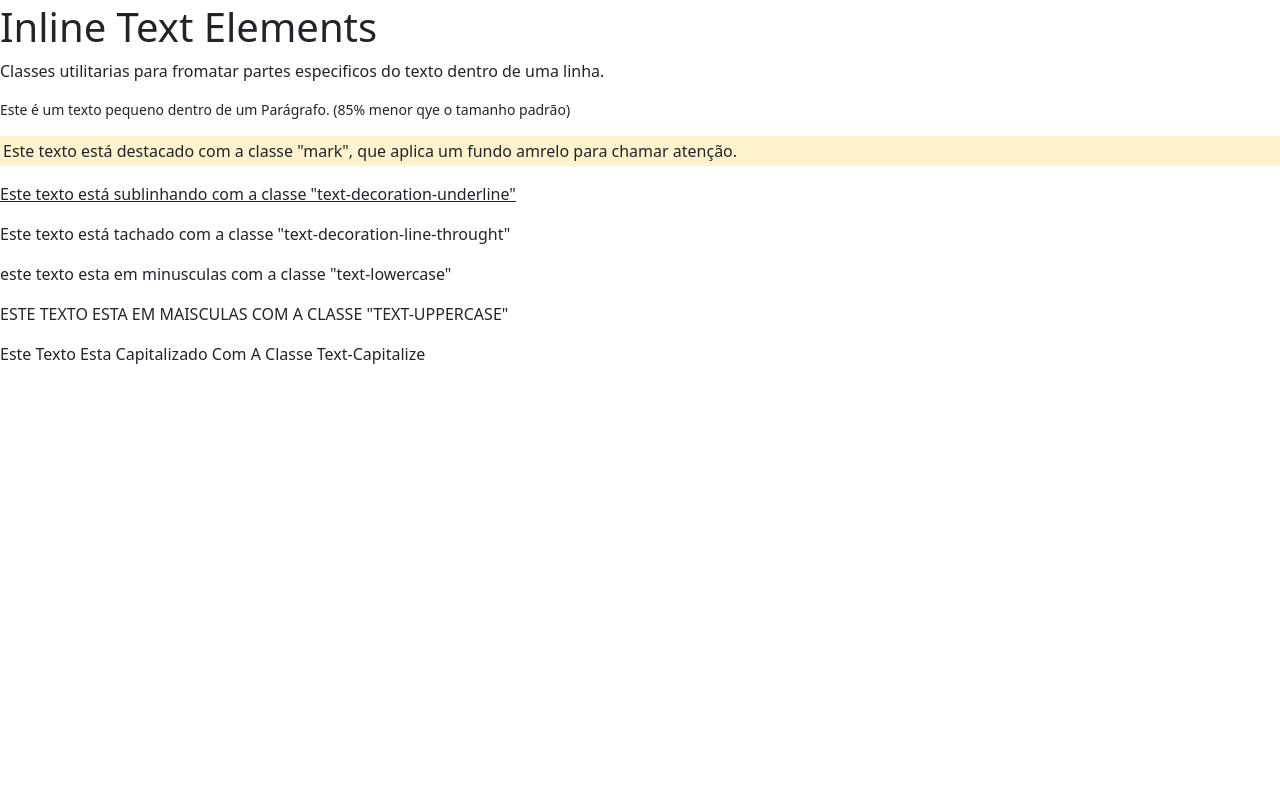
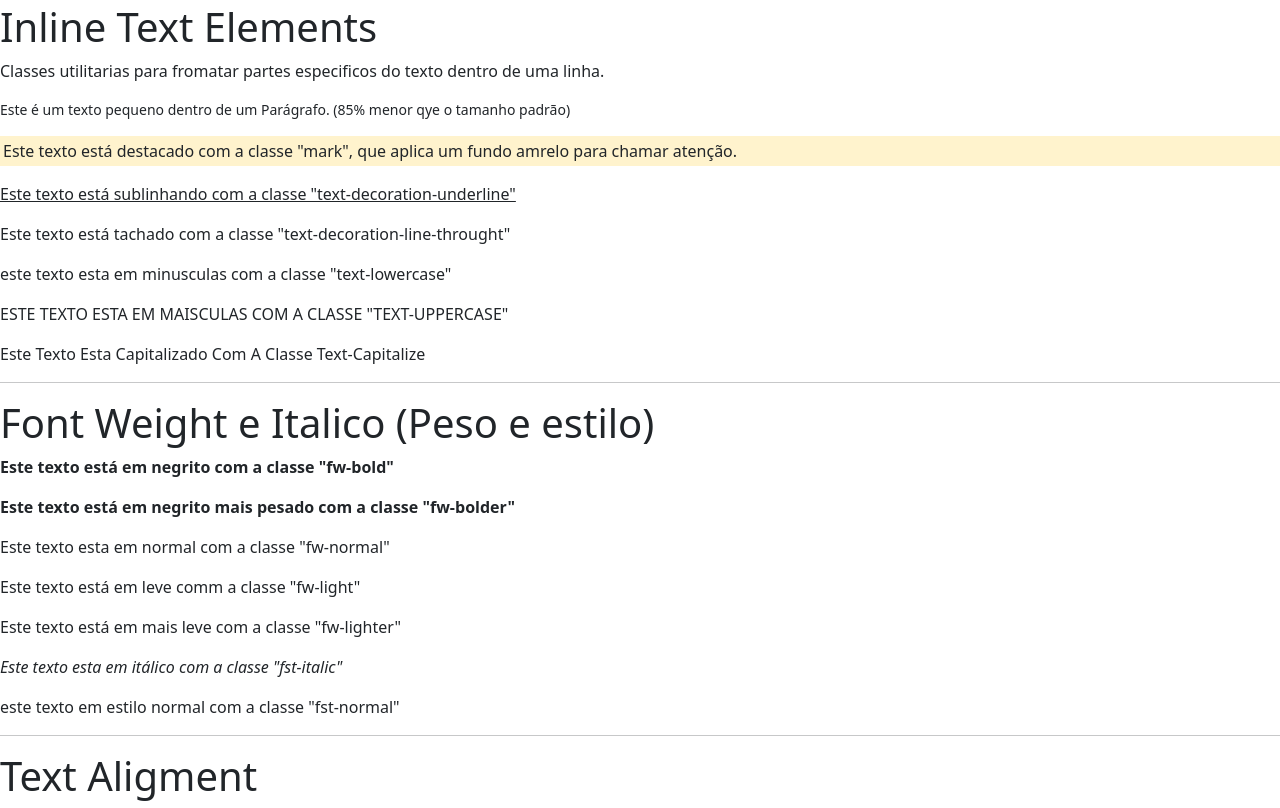
Before and after one commit to kaua-gabriel-franca/bootstrap5, a plain HTML site: page 02-tipografia/index.html in a window 1280 px wide. Shown: the part 1052-1860 px from the top of the page. Before the commit the page ends 1434 px from the top, so only its background shows below. Drawn offline with nearby package versions, Linux system fonts and the light colour scheme.

Commit message:
add font wheight

```diff
--- a/02-tipografia/index.html
+++ b/02-tipografia/index.html
@@ -66,6 +66,19 @@
     <p class="text-capitalize">
         este texto esta capitalizado com a classe text-capitalize
     </p>
+
+    <hr>
+    <h1>Font Weight e Italico (Peso e estilo)</h1>
+    <p class="fw-bold">Este texto está em negrito com a classe "fw-bold"</p>
+    <p class="fw-bolder">Este texto está em negrito mais pesado com a classe "fw-bolder"</p>
+    <p class="fw-normal">Este texto esta em normal com a classe "fw-normal"</p>
+    <p class="fw-light">Este texto está em leve comm a classe "fw-light"</p>
+    <p class="fw-lighter">Este texto está em mais leve com a classe "fw-lighter"</p>
+    <p class="fst-italic">Este texto esta em itálico com a classe "fst-italic"</p>
+    <p class="fst-normal">este texto em estilo normal com a classe "fst-normal"</p>
+
+    <hr>
+    <h1>Text Aligment</h1>
     <script src="https://cdn.jsdelivr.net/npm/bootstrap@5.3.8/dist/js/bootstrap.bundle.min.js" ></script>
 </body>
 </html>
```
